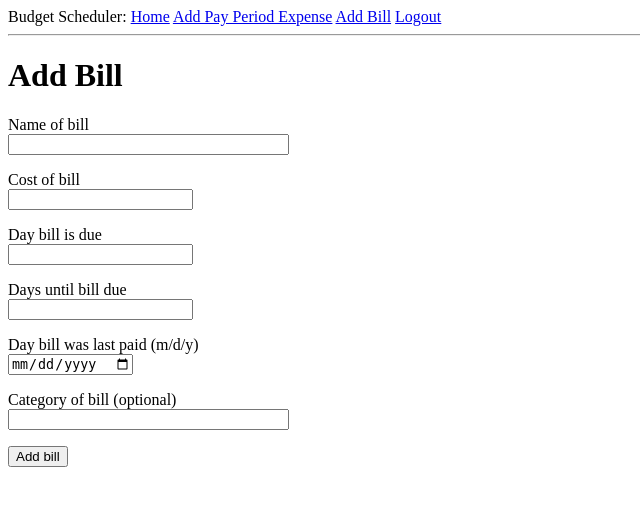
After one commit to kalberry/Budget-API, a Flask app: page /bill/add in a window 1280 px wide. The commit adds this page. Shown: the top 506 px of the page, without its empty margins (0-640 px from the left). Run offline with Flask 2, Linux system fonts and the light colour scheme; the visitor is signed in with stand-in values (Sample User, id 1); data that the repository does not hold is empty.

Commit message:
Able to add bills and pay period expenses in frontend

```diff
--- a/frontend/app/forms.py
+++ b/frontend/app/forms.py
@@ -1,5 +1,5 @@
 from flask_wtf import FlaskForm
-from wtforms import StringField, PasswordField, BooleanField, SubmitField, DateField, FieldList, IntegerField
+from wtforms import StringField, PasswordField, BooleanField, SubmitField, DateField, FieldList, IntegerField, DecimalField
 from wtforms.validators import DataRequired, ValidationError, Email, EqualTo, Optional
 from app.models import check_user
 
@@ -29,3 +29,20 @@ class RegistrationForm(FlaskForm):
     #TODO - Make a way to see if pay dates or pay frequency is selected, not neither not both
     #def validate_frequency(self, pay_frequency):
     #    if pay_frequency.data and self
+
+class AddBillForm(FlaskForm):
+    name = StringField('Name of bill', validators=[DataRequired()])
+    cost = DecimalField('Cost of bill', validators=[DataRequired()])
+    due_date = IntegerField('Day bill is due', validators=[Optional()])
+    frequency = IntegerField('Days until bill due', validators=[Optional()])
+    last_paid = DateField('Day bill was last paid (m/d/y)', validators=[DataRequired()], format='%m/%d/%Y')
+    category = StringField('Category of bill (optional)', validators=[Optional()])
+    submit = SubmitField('Add bill')
+
+    # TODO: Add verification for either frequency or due date, not neither, not both
+
+class AddPayPeriodExpense(FlaskForm):
+    name = StringField('Name of bill', validators=[DataRequired()])
+    cost = DecimalField('Cost of bill', validators=[DataRequired()])
+    category = StringField('Category of bill (optional)', validators=[Optional()])
+    submit = SubmitField('Add pay period expense')
--- a/frontend/app/models.py
+++ b/frontend/app/models.py
@@ -61,6 +61,36 @@ def register_user(email, password, last_pay_date, pay_frequency, pay_dates):
     else:
         return None
 
+def add_bill(user_id, name, cost, due_date, frequency, last_paid, category):
+    payload = {
+    'user_id': user_id,
+    'name': name,
+    'cost': cost,
+    'due_date': due_date,
+    'frequency': frequency,
+    'last_paid': last_paid,
+    'category': category
+    }
+
+    bill_data = requests.post(HOST + '/api/v1/bills', params=payload, verify=False)
+    if bill_data.status_code == 201:
+        return True
+    else:
+        return None
+
+def add_pay_period_expense(user_id, name, cost, category):
+    payload = {
+    'user_id': user_id,
+    'name': name,
+    'cost': cost,
+    'category': category
+    }
+
+    ppe_data = requests.post(HOST + '/api/v1/ppe', params=payload, verify=False)
+    if ppe_data.status_code == 201:
+        return True
+    else:
+        return None
 
 class User(UserMixin):
     def __init__(self, user_data):
@@ -92,6 +122,20 @@ class User(UserMixin):
     def get_id(self):
         return self.id
 
+    # def update_user(self, id):
+    #     payload = {"id": id}
+    #     user_data = requests.post(HOST + '/api/v1/auth/login', params=payload, verify=False)
+    #     if user_data.status_code == 200:
+    #         print('check user ', user_data)
+    #         if 'data' in user_data.json():
+    #             user = User(user_data.json()['data'][0])
+    #         if user:
+    #             return user
+    #         else:
+    #             return None
+    #     else:
+    #         return None
+
 
 class Bill:
     def __init__(self, bill_data):
--- a/frontend/app/routes.py
+++ b/frontend/app/routes.py
@@ -1,9 +1,9 @@
 from flask import render_template, url_for, flash, redirect, request
-from flask_login import current_user, login_user, logout_user
+from flask_login import current_user, login_user, logout_user, login_required
 from werkzeug.urls import url_parse
 from app import app
-from app.forms import LoginForm, RegistrationForm
-from app.models import User, check_user, register_user
+from app.forms import LoginForm, RegistrationForm, AddBillForm, AddPayPeriodExpense
+from app.models import User, check_user, register_user, add_bill, add_pay_period_expense
 
 @app.route('/')
 @app.route('/index')
@@ -47,6 +47,47 @@ def register():
             return redirect(url_for('register'))
     return render_template('register.html', title='Register', form=form)
 
+@app.route('/bill/add', methods=['GET', 'POST'])
+@login_required
+def bill_add():
+    form = AddBillForm()
+    if form.validate_on_submit():
+        bill = add_bill(
+        current_user.id,
+        form.name.data,
+        form.cost.data,
+        form.due_date.data,
+        form.frequency.data,
+        form.last_paid.data,
+        form.category.data
+        )
+        if bill:
+            flash('Bill added!')
+            return redirect(url_for('index'))
+        else:
+            flash('Bill failed to add!')
+            return redirect(url_for('bill_add'))
+    return render_template('add_bill.html', title='Add Bill', form=form)
+
+@app.route('/ppe/add', methods=['GET', 'POST'])
+@login_required
+def ppe_add():
+    form = AddPayPeriodExpense()
+    if form.validate_on_submit():
+        ppe = add_pay_period_expense(
+        current_user.id,
+        form.name.data,
+        form.cost.data,
+        form.category.data
+        )
+        if ppe:
+            flash('Pay period expense added!')
+            return redirect(url_for('index'))
+        else:
+            flash('Pay period expense failed to add!')
+            return redirect(url_for('ppe_add'))
+    return render_template('add_ppe.html', title='Add Pay Period Expense', form=form)
+
 @app.route('/logout')
 def logout():
     logout_user()
--- /dev/null
+++ b/frontend/app/templates/add_bill.html
@@ -0,0 +1,53 @@
+{% extends "base.html" %}
+
+{% block content %}
+
+  <h1>Add Bill</h1>
+  <form action="" method="post" novalidate>
+      {{ form.hidden_tag() }}
+      <p>
+          {{ form.name.label }}<br>
+          {{ form.name(size=32) }}<br>
+          {% for error in form.name.errors %}
+          <span style="color: red;">[{{ error }}]</span>
+          {% endfor %}
+      </p>
+      <p>
+          {{ form.cost.label }}<br>
+          {{ form.cost(size=32) }}<br>
+          {% for error in form.cost.errors %}
+          <span style="color: red;">[{{ error }}]</span>
+          {% endfor %}
+      </p>
+      <p>
+          {{ form.due_date.label }}<br>
+          {{ form.due_date(size=32) }}<br>
+          {% for error in form.due_date.errors %}
+          <span style="color: red;">[{{ error }}]</span>
+          {% endfor %}
+      </p>
+      <p>
+          {{ form.frequency.label }}<br>
+          {{ form.frequency(size=32) }}<br>
+          {% for error in form.frequency.errors %}
+          <span style="color: red;">[{{ error }}]</span>
+          {% endfor %}
+      </p>
+      <p>
+          {{ form.last_paid.label }}<br>
+          {{ form.last_paid(size=32) }}<br>
+          {% for error in form.last_paid.errors %}
+          <span style="color: red;">[{{ error }}]</span>
+          {% endfor %}
+      </p>
+      <p>
+          {{ form.category.label }}<br>
+          {{ form.category(size=32) }}<br>
+          {% for error in form.category.errors %}
+          <span style="color: red;">[{{ error }}]</span>
+          {% endfor %}
+      </p>
+      <p>{{ form.submit() }}</p>
+  </form>
+
+{% endblock %}
--- a/frontend/app/templates/base.html
+++ b/frontend/app/templates/base.html
@@ -12,6 +12,8 @@
           {% if current_user.is_anonymous %}
           <a href="{{ url_for('login') }}">Login</a>
           {% else %}
+          <a href="{{ url_for('ppe_add') }}">Add Pay Period Expense</a>
+          <a href="{{ url_for('bill_add') }}">Add Bill</a>
           <a href="{{ url_for('logout') }}">Logout</a>
           {% endif %}
         </div>
```
Also changed, not shown: frontend/app/templates/add_ppe.html (added, +32 -0 lines).
